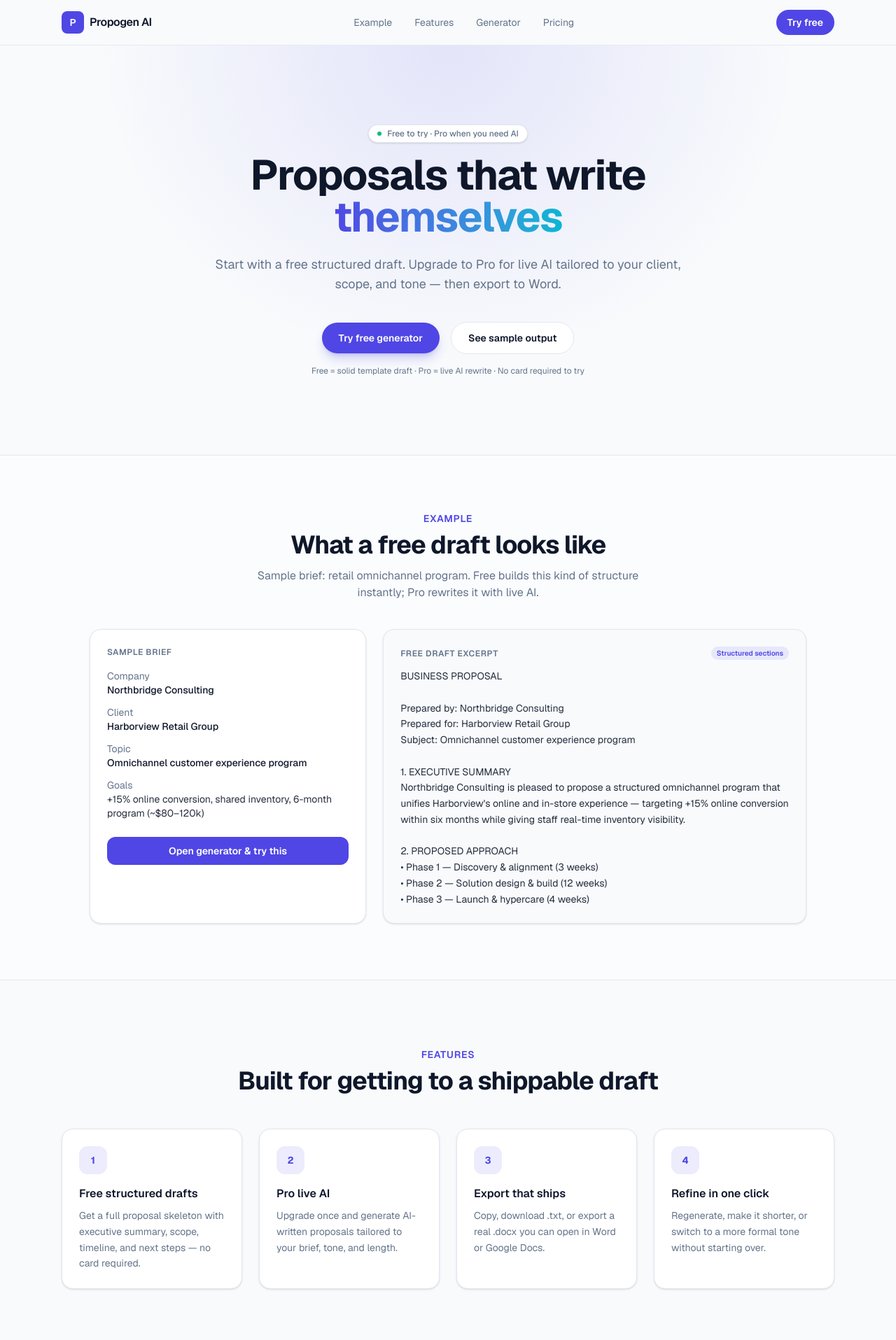
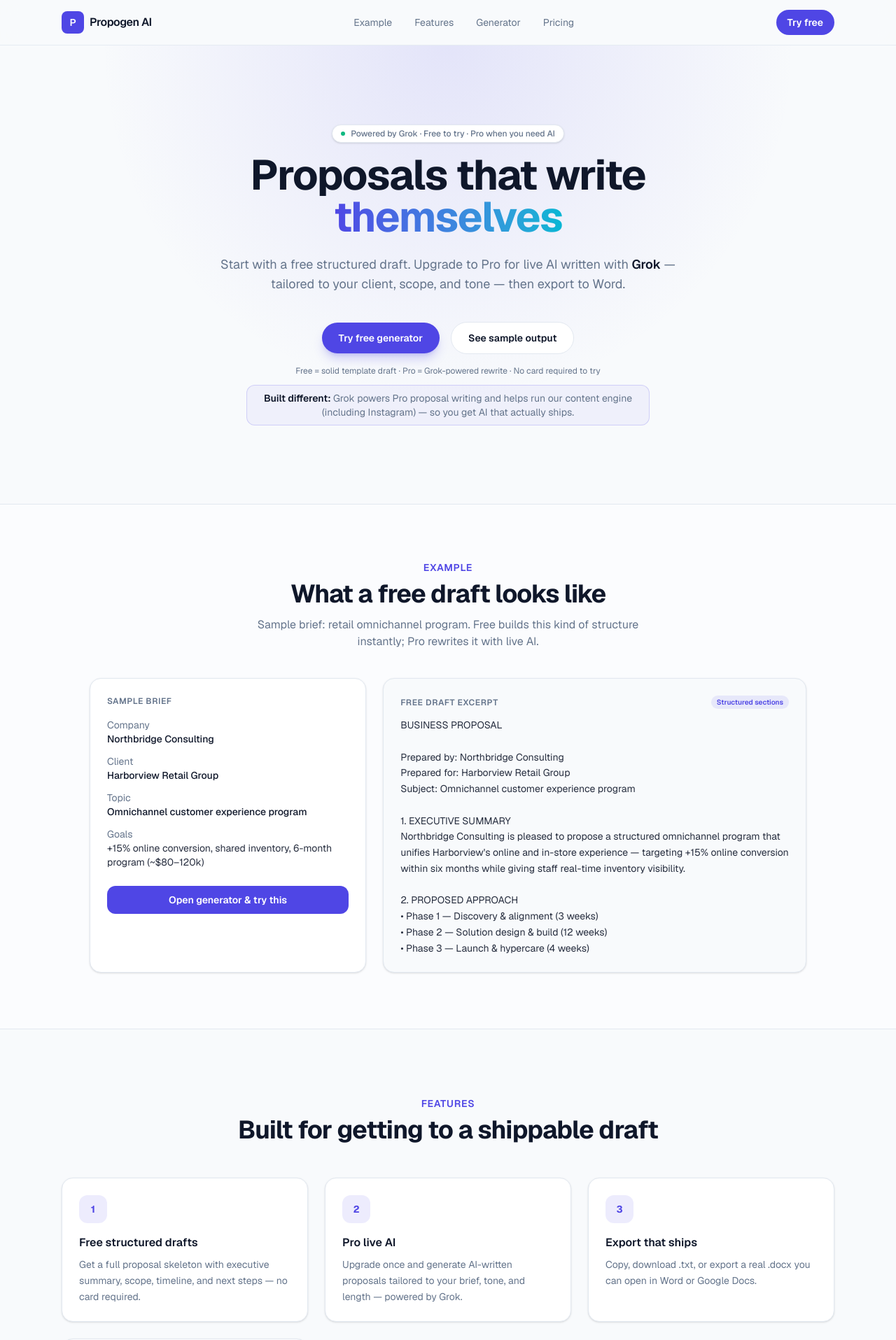
Before and after one commit to haywardjon1972-create/propogen-ai, a Next.js app: page / in a window 1280 px wide. Shown: the top 1915 px of the page at 70% size. Built offline with nearby package versions, Linux system fonts and the light colour scheme; no server answers.

Commit message:
Highlight Grok as Propogen selling point on site and pricing
Surface that Grok powers Pro writing and the social content engine
across hero, features, footer, and generator source labels.

```diff
--- a/app/api/generate/route.ts
+++ b/app/api/generate/route.ts
@@ -222,7 +222,7 @@
     if (aiDoc) {
       return NextResponse.json({
         document: aiDoc,
-        source: "SpaceXAI (grok-4.5) · Pro",
+        source: "Grok · Pro",
         isPro: true,
       });
     }
--- a/app/components/Pricing.tsx
+++ b/app/components/Pricing.tsx
@@ -103,7 +103,7 @@
             </p>
             <ul className="mt-6 space-y-3 text-sm text-muted">
               <li>✓ Everything in Free</li>
-              <li>✓ Live AI generation (SpaceXAI)</li>
+              <li>✓ Live AI generation powered by Grok</li>
               <li>✓ Brief-aware custom drafts</li>
               <li>✓ Unlock on this browser after payment</li>
             </ul>
--- a/app/layout.tsx
+++ b/app/layout.tsx
@@ -15,7 +15,7 @@
 export const metadata: Metadata = {
   title: "Propogen AI — AI-Powered Proposal & Document Generator",
   description:
-    "Generate professional business proposals, documents, and reports in seconds with AI.",
+    "Generate professional business proposals in seconds. Free structured drafts, Pro AI writing, powered by Grok. Built for freelancers & consultants.",
 };
 
 export default function RootLayout({
--- a/app/page.tsx
+++ b/app/page.tsx
@@ -12,7 +12,7 @@
   {
     title: "Pro live AI",
     description:
-      "Upgrade once and generate AI-written proposals tailored to your brief, tone, and length.",
+      "Upgrade once and generate AI-written proposals tailored to your brief, tone, and length — powered by Grok.",
     icon: "2",
   },
   {
@@ -22,10 +22,10 @@
     icon: "3",
   },
   {
-    title: "Refine in one click",
+    title: "Run by Grok",
     description:
-      "Regenerate, make it shorter, or switch to a more formal tone without starting over.",
-    icon: "4",
+      "Grok helps write Pro proposals and even runs our social content engine — AI that ships with you.",
+    icon: "✦",
   },
 ];
 
@@ -69,7 +69,7 @@
           <div className="relative mx-auto max-w-6xl px-4 py-20 text-center sm:px-6 sm:py-28">
             <p className="mb-4 inline-flex items-center gap-2 rounded-full border border-border bg-card px-3 py-1 text-xs font-medium text-muted shadow-sm">
               <span className="h-1.5 w-1.5 rounded-full bg-success" />
-              Free to try · Pro when you need AI
+              Powered by Grok · Free to try · Pro when you need AI
             </p>
             <h1 className="mx-auto max-w-3xl text-4xl font-bold tracking-tight sm:text-5xl md:text-6xl">
               Proposals that write{" "}
@@ -79,6 +79,8 @@
             </h1>
             <p className="mx-auto mt-6 max-w-2xl text-lg text-muted">
               Start with a free structured draft. Upgrade to Pro for live AI
+              written with{" "}
+              <span className="font-semibold text-foreground">Grok</span> —
               tailored to your client, scope, and tone — then export to Word.
             </p>
             <div className="mt-10 flex flex-wrap items-center justify-center gap-4">
@@ -95,9 +97,14 @@
                 See sample output
               </a>
             </div>
-            <p className="mx-auto mt-4 max-w-md text-xs text-muted">
-              Free = solid template draft · Pro = live AI rewrite · No card
+            <p className="mx-auto mt-4 max-w-lg text-xs text-muted">
+              Free = solid template draft · Pro = Grok-powered rewrite · No card
               required to try
+            </p>
+            <p className="mx-auto mt-3 max-w-xl rounded-xl border border-primary/20 bg-primary/5 px-4 py-2 text-xs text-muted sm:text-sm">
+              <span className="font-semibold text-foreground">Built different:</span>{" "}
+              Grok powers Pro proposal writing and helps run our content engine
+              (including Instagram) — so you get AI that actually ships.
             </p>
           </div>
         </section>
@@ -184,7 +191,7 @@
                 Built for getting to a shippable draft
               </h2>
             </div>
-            <div className="grid gap-6 sm:grid-cols-2 lg:grid-cols-4">
+            <div className="grid gap-6 sm:grid-cols-2 lg:grid-cols-3">
               {FEATURES.map((f) => (
                 <div
                   key={f.title}
@@ -248,12 +255,18 @@
       </main>
 
       <footer className="border-t border-border py-8">
-        <div className="mx-auto flex max-w-6xl flex-col items-center justify-between gap-4 px-4 text-sm text-muted sm:flex-row sm:px-6">
+        <div className="mx-auto flex max-w-6xl flex-col items-center justify-between gap-3 px-4 text-sm text-muted sm:flex-row sm:px-6">
           <p>© {new Date().getFullYear()} Propogen AI</p>
           <p className="text-center sm:text-right">
-            Free drafts · Pro AI · Payments by Stripe
+            Free drafts · Pro AI powered by{" "}
+            <span className="font-medium text-foreground">Grok</span> · Payments
+            by Stripe
           </p>
         </div>
+        <p className="mx-auto mt-3 max-w-6xl px-4 text-center text-xs text-muted sm:px-6">
+          Grok helps write Pro proposals and runs our social content engine —
+          including @propogen.ai on Instagram.
+        </p>
       </footer>
     </div>
   );
```
